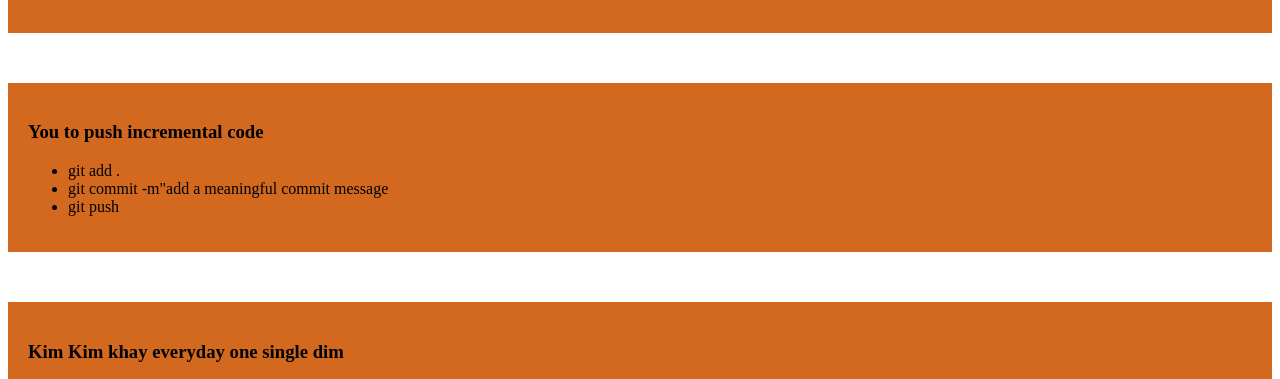
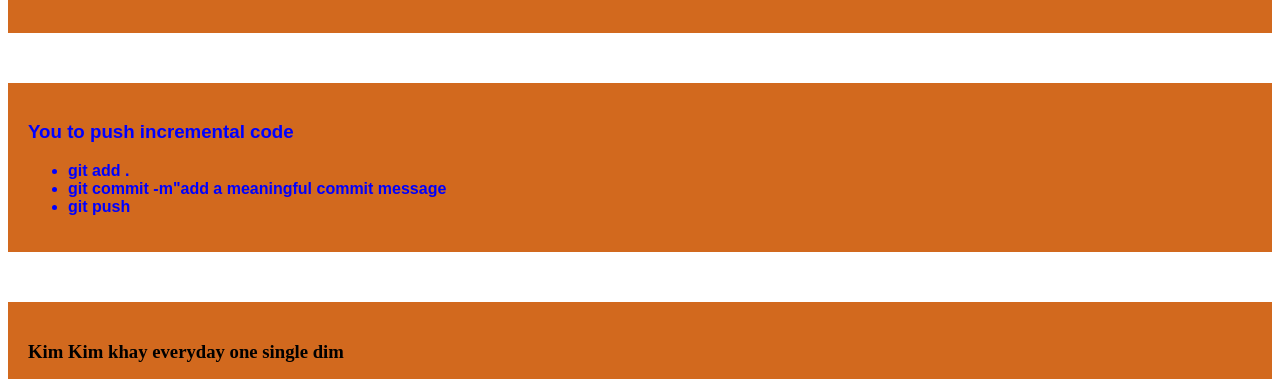
Before and after one commit to ShantoNath/My-First-GitHub-repo, a plain HTML site: page Index.html in a window 1280 px wide. Shown: the part 421-800 px from the top of the page. Drawn offline with Linux system fonts and the light colour scheme.

Commit message:
additional color add

```diff
--- a/Index.html
+++ b/Index.html
@@ -15,7 +15,7 @@
 <h1>My Third blog</h1>
 <p>Lorem ipsum dolor sit amet consectetur adipisicing elit. Temporibus perferendis odit exercitationem! Non libero voluptas nihil aperiam sequi tempora provident itaque nesciunt voluptate! Nisi quae facere, quaerat vel debitis obcaecati.</p>
 </div>
-<div>
+<div class="list">
     <h3>You to push incremental code</h3>
     <ul>
         <li>git add .</li>
--- a/index.css
+++ b/index.css
@@ -7,3 +7,8 @@ div{
     margin-top: 50px;
     margin-bottom: 40px;
 }
+.list{
+    font-family: sans-serif;
+    font-weight: 700;
+    color: blue;
+}
```
